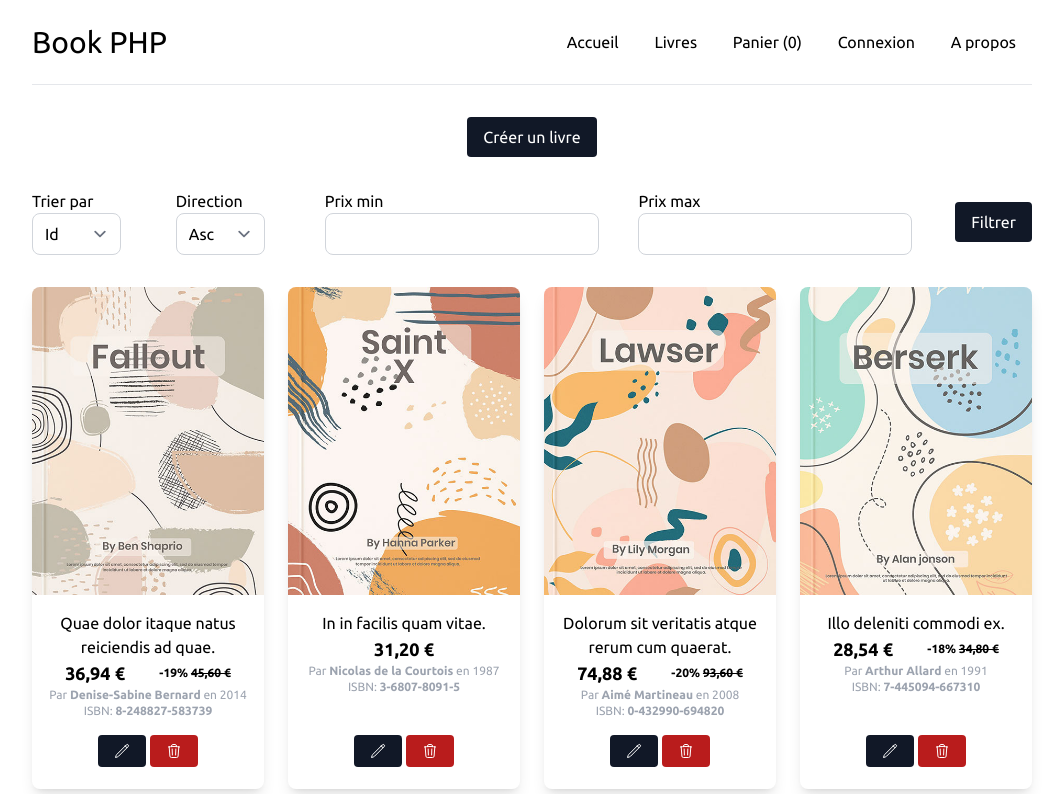
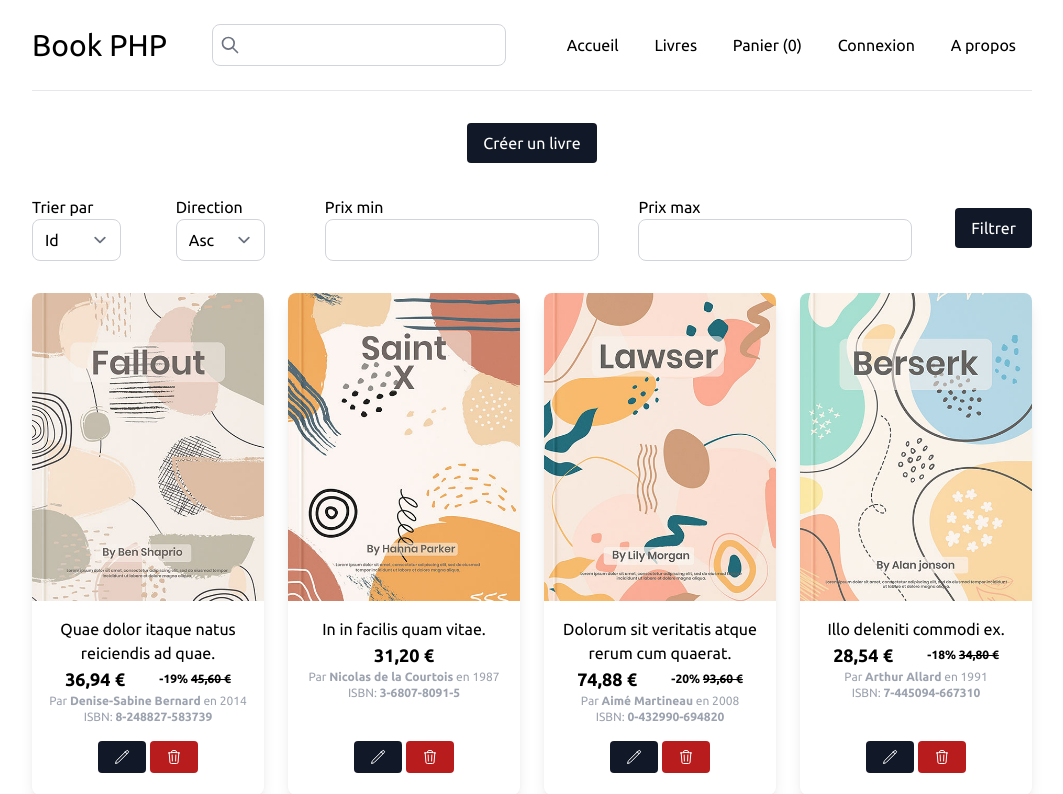
Before and after one commit to theodanel/BOOK-MVC, a PHP site: page /livres.php in a window 1280 px wide. Shown: the top 794 px of the page, without its empty margins (108-1171 px from the left). Run offline with PHP 8.4, Linux system fonts and the light colour scheme; some libraries are stand-ins or nearby versions.

Commit message:
Begin search

```diff
--- a/00-recap/livres.php
+++ b/00-recap/livres.php
@@ -1,6 +1,9 @@
 <?php
     require 'data.php';
     $title = 'Nos livres'; // Le titre dans l'onglet du navigateur (Pour le SEO)
+
+    // Est-ce qu'une recherche a eu lieu ?
+    $search = $_GET['search'] ?? null;
 ?>
 
 <?php require 'partials/header.php'; ?>
@@ -11,6 +14,13 @@
                 Créer un livre
             </a>
         </div>
+
+        <?php if ($search) { ?>
+        <div class="mb-6 text-center text-2xl">
+            Vous avez cherché "<?= $search; ?>".
+            Nous avons <?= count($books); ?> résultats.
+        </div>
+        <?php } ?>
 
         <form action="">
             <div class="flex justify-between items-center mb-8">
--- a/00-recap/partials/header.php
+++ b/00-recap/partials/header.php
@@ -13,6 +13,12 @@
             <h2 class="text-3xl">
                 <a href="/">Book PHP</a>
             </h2>
+            <form class="relative" action="livres.php">
+                <input type="text" name="search" class="px-3 pl-8 rounded-lg border-gray-300" value="<?= $search; ?>">
+                <div class="absolute inset-y-0 left-0 flex items-center pl-2">
+                    <svg class="w-5 h-5 text-gray-500" fill="none" stroke="currentColor" viewBox="0 0 24 24" xmlns="http://www.w3.org/2000/svg"><path stroke-linecap="round" stroke-linejoin="round" stroke-width="2" d="M21 21l-6-6m2-5a7 7 0 11-14 0 7 7 0 0114 0z"></path></svg>
+                </div>
+            </form>
             <ul>
                 <li>
                     <a class="px-4" href="/">Accueil</a>
```
